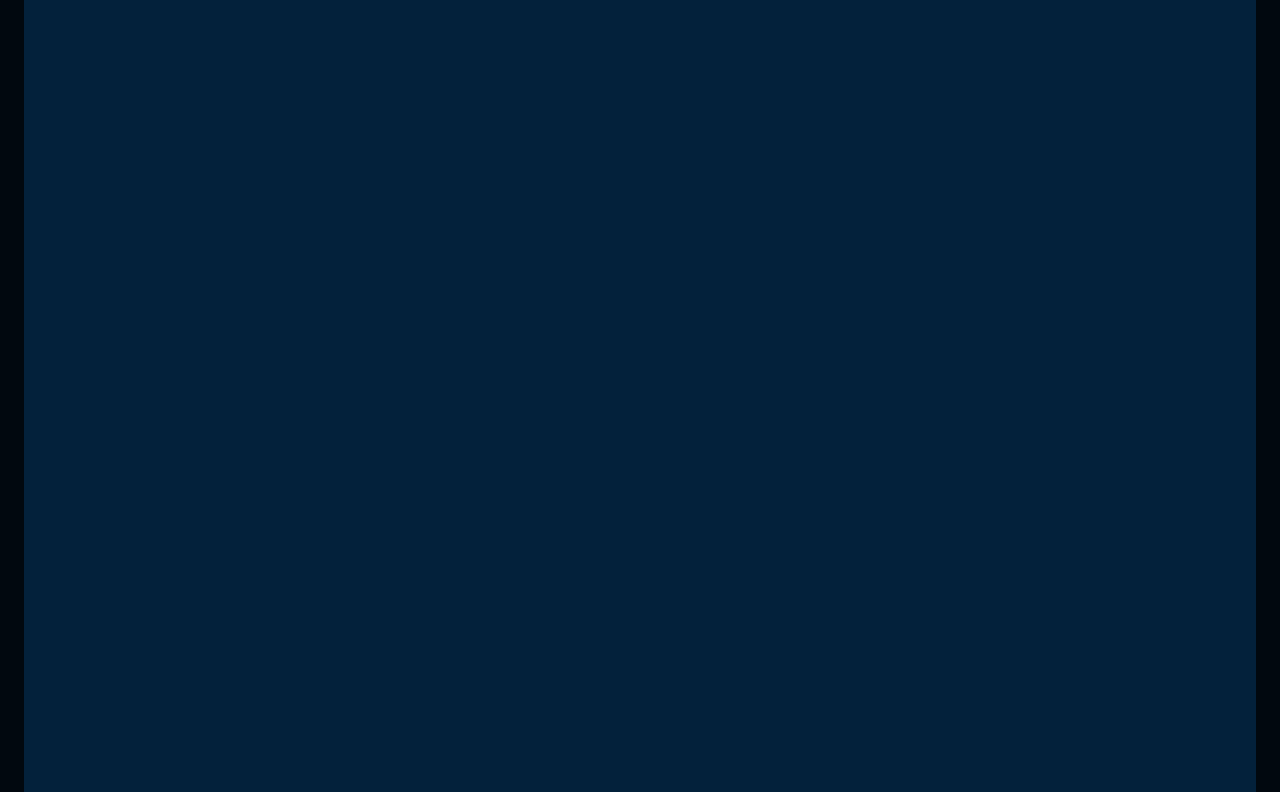
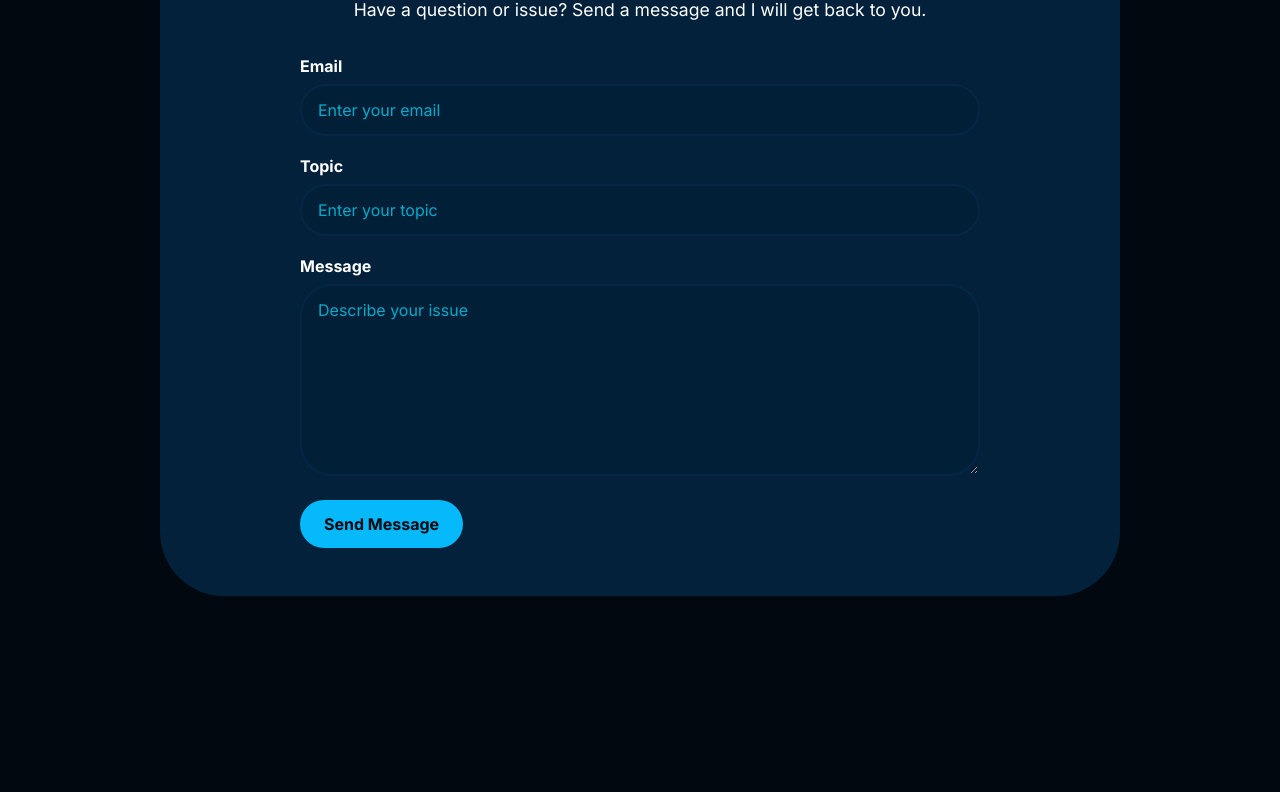
Before and after one commit to CqVcoraet/CqVBlog, a website with bundled scripts: page HTML Pages/contact.html in a window 1280 px wide. Shown: the part 302-1094 px from the top of the page. After the commit the page ends 922 px from the top, so only its background shows below. Built offline with nearby package versions, Linux system fonts and the light colour scheme.

Commit message:
Closes #21

```diff
--- a/CSS/contact.css
+++ b/CSS/contact.css
@@ -1,86 +1,117 @@
-:root {
-    --background-color: #01080f;
-    --nav-background-color: #033d70;
-    --top-bar-bg: #021f38;
-    --top-bar-bg2: #010f1b;
-    --text-color: #FFFFFF;
-    --accent-color: #05B9FA;
-    --create-btn-color: #05DBFC;
-    --sign-in-btn-color: #FFC900;
-    --bg-overlay: #03213b;
-    --post-container-bg: #10406a;
-    --post-content-bg: #021f38;
-    --post-meta-bg: #042745;
-    --post-accent-text: #05DBFC;
+.contact-page {
+    max-width: 960px;
+    margin: 24px auto 0;
+    padding: 48px 24px;
+    background-color: var(--bg-overlay);
+    color: var(--text-color);
+    border-radius: 4rem;
+    width: 100%;
+    box-sizing: border-box;
 }
 
-.contact-page {
-    list-style-type: none;
-    margin: 24px 0 0;
-    padding: 24px;
-    display: block;
-    background-color: var(--bg-overlay);
-    font-size: 45px;
+.contact-header {
+    max-width: 680px;
+    margin: 0 auto 32px;
     text-align: center;
-    font-weight: bold;
-    color: var(--text-color);
-    font-family: 'Inter', sans-serif;
-    border-radius: 4rem;
-    width: 100%;
-    min-height: 6720px;
-    box-sizing: border-box;
-    transition: transform 0.25s ease, box-shadow 0.25s ease;
 }
 
-body {
-    background-color: var(--background-color);
-    font-family: 'Inter', sans-serif;
-    margin: 0;
-    padding: 24px;
+.contact-header h1 {
+    margin: 0 0 12px;
+    color: var(--post-accent-text);
+    font-size: 3.5rem;
+    line-height: 1.1;
 }
 
-ul {
-    list-style-type: none;
+.contact-header p {
     margin: 0;
-    padding: 0;
-    display: flex;
-    gap: 12px;
-    flex-wrap: wrap;
-    background-color: var(--nav-background-color);
-    padding: 12px;
-    border-radius: 50rem;
-    width: fit-content;
+    color: var(--text-color);
+    font-size: 1.1rem;
+    font-weight: normal;
+    line-height: 1.6;
 }
 
-ul li {
-    font-weight: bold;
-    font-size: 20px;
+.contact-form {
+    display: grid;
+    gap: 20px;
+    max-width: 680px;
+    margin: 0 auto;
 }
 
-ul li.active a {
-    text-decoration: underline;
-    text-underline-offset: 4px;
-    color: var(--text-color);
+.form-field {
+    display: grid;
+    gap: 8px;
 }
 
-ul li a {
-    display: inline-block;
+.form-field label {
     color: var(--text-color);
-    text-align: center;
-    padding: 10px 18px;
-    text-decoration: none;
-    border-radius: 50rem;
-    transition: transform 0.2s ease, background-color 0.2s ease, box-shadow 0.2s ease;
-    transform: scale(1);
+    font-size: 1rem;
+    font-weight: bold;
 }
 
-ul li a:hover {
+.form-field input,
+.form-field textarea {
+    width: 100%;
+    padding: 14px 16px;
+    border: 2px solid var(--post-meta-bg);
+    border-radius: 2rem;
+    background-color: var(--post-content-bg);
+    color: var(--text-color);
+    font: inherit;
+    box-sizing: border-box;
+    transition: border-color 0.2s ease, box-shadow 0.2s ease;
+}
+
+.form-field textarea {
+    min-height: 180px;
+    resize: vertical;
+}
+
+.form-field input::placeholder,
+.form-field textarea::placeholder {
+    color: var(--post-accent-text);
+    opacity: 0.75;
+}
+
+.form-field input:focus,
+.form-field textarea:focus {
+    outline: none;
+    border-color: var(--accent-color);
+    box-shadow: 0 0 0 3px var(--post-meta-bg);
+}
+
+.contact-submit {
+    justify-self: start;
+    margin-top: 4px;
+    padding: 14px 24px;
+    border: none;
+    border-radius: 50rem;
     background-color: var(--accent-color);
+    color: var(--background-color);
+    font: inherit;
+    font-weight: bold;
+    cursor: pointer;
+    transition: transform 0.2s ease, background-color 0.2s ease;
+}
+
+.contact-submit:hover {
+    background-color: var(--post-accent-text);
     transform: scale(1.05);
 }
 
-ul li a:active {
-    background-color: var(--accent-color);
+.contact-submit:active {
     transform: scale(1.1);
-    box-shadow: 0 0 0 2px rgba(255, 255, 255, 0.15);
 }
+@media (max-width: 600px) {
+    .contact-page {
+        padding: 32px 16px;
+        border-radius: 2rem;
+    }
+
+    .contact-header h1 {
+        font-size: 2.25rem;
+    }
+
+    .contact-submit {
+        width: 100%;
+    }
+}
--- a/CSS/main.css
+++ b/CSS/main.css
@@ -161,3 +161,15 @@ body {
     box-sizing: border-box;
     transition: transform 0.25s ease, box-shadow 0.25s ease;
 }
+
+.intro-part {
+    background-color: var(--post-container-bg);
+    width: 75%;
+    border-radius: 4rem;
+    padding: 24px;
+    font-size: 20px;
+    text-align: left;
+    margin: 24px 0 0;
+    font-weight: normal;
+
+}
--- a/HTML Pages/contact.html
+++ b/HTML Pages/contact.html
@@ -29,8 +29,30 @@
         <div class="create-post">Create Post</div>
     </div>
 
-    <div class="contact-page">
-        Contact Us
-    </div>
+    <main class="contact-page">
+        <div class="contact-header">
+            <h1>Contact Us</h1>
+            <p>Have a question or issue? Send a message and I will get back to you.</p>
+        </div>
+
+        <form class="contact-form">
+            <div class="form-field">
+                <label for="email">Email</label>
+                <input id="email" name="email" type="email" placeholder="Enter your email" autocomplete="email" required>
+            </div>
+
+            <div class="form-field">
+                <label for="topic">Topic</label>
+                <input id="topic" name="topic" type="text" placeholder="Enter your topic" required>
+            </div>
+
+            <div class="form-field">
+                <label for="message">Message</label>
+                <textarea id="message" name="message" placeholder="Describe your issue" rows="8" required></textarea>
+            </div>
+
+            <button class="contact-submit" type="submit">Send Message</button>
+        </form>
+    </main>
 </body>
 </html>
```
Also changed, not shown: CSS/about.css (+11 -0 lines), CSS/projects.css (+11 -0 lines), HTML Pages/about.html (+7 -0 lines), HTML Pages/index.html (+4 -0 lines), HTML Pages/projects.html (+3 -0 lines).
